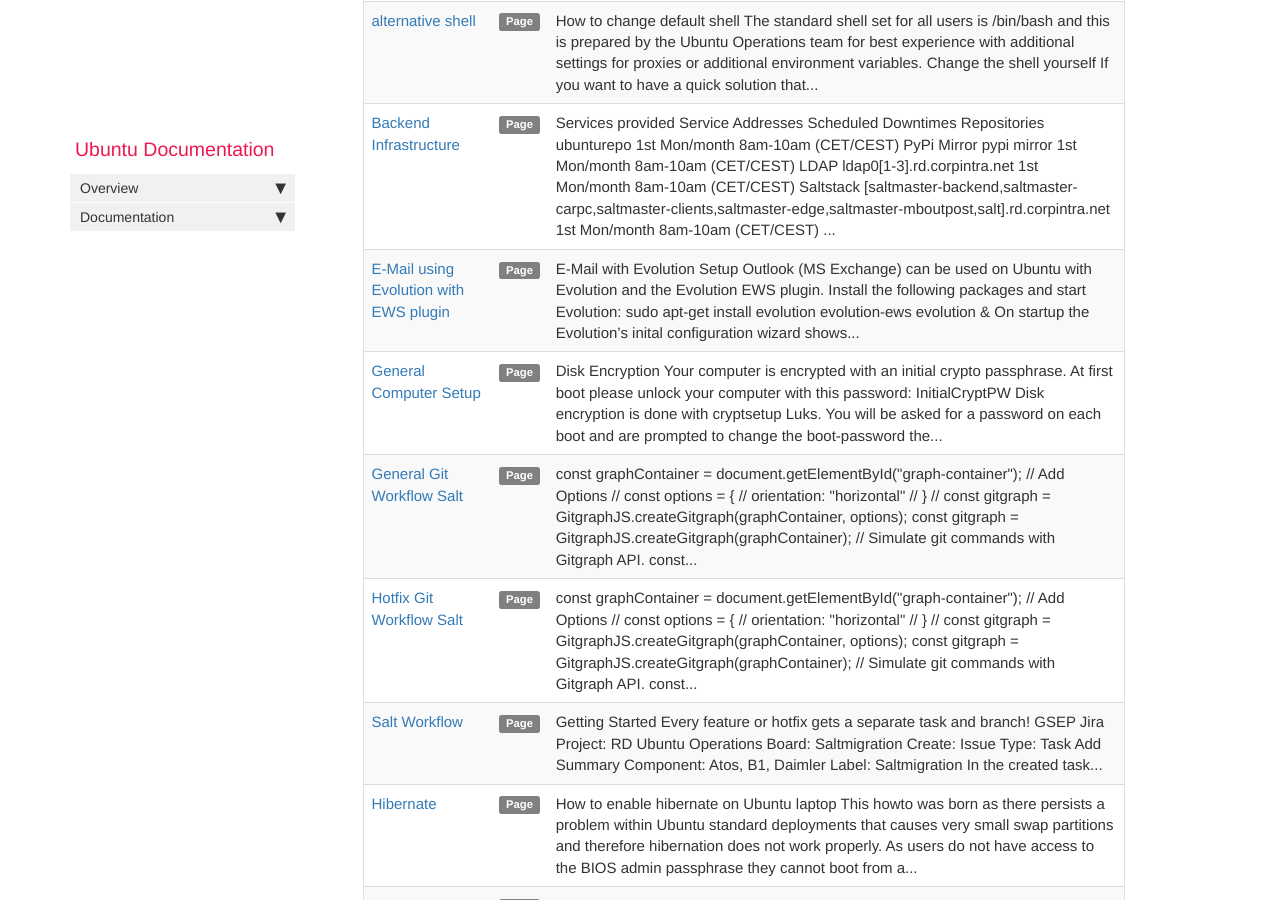
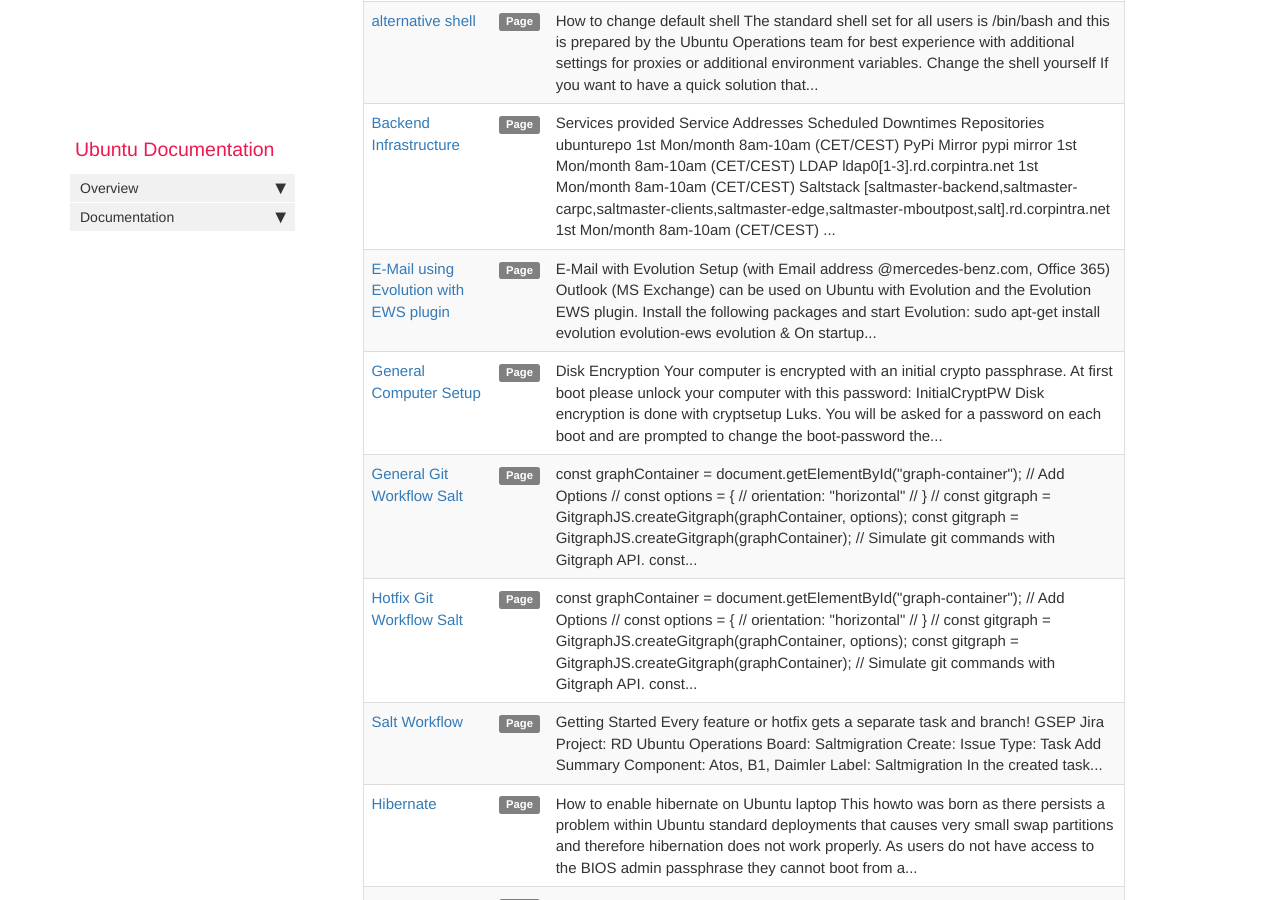
Before and after one commit to RajputPawan/Prometheus, a Jekyll site: the page built from pages/tags/tag_docs.md, in a window 1280 px wide and 900 px high, scrolled down 492 px. Built offline with Jekyll 4.4.1, drawn with Linux system fonts in a browser that asks for light colours; comment, search, counter and statistics services are not loaded; some of the changed lines change nothing that is shown.

Commit message:
add evolution setup with Office365

````diff
--- a/pages/docs/evolution.md
+++ b/pages/docs/evolution.md
@@ -3,15 +3,49 @@
 permalink: evolution.html
 sidebar: default_sidebar
 tags: [docs]
-keywords: disk encryption, encryption
-last_updated: July 2, 2021
+keywords: disk encryption, encryption, o365
+last_updated: January 18, 2023
 toc: true
 folder: docs
 ---
 
 ## E-Mail with Evolution
 
-### Setup
+### Setup (with Email address @mercedes-benz.com, Office 365)
+
+Outlook (MS Exchange) can be used on Ubuntu with Evolution and the Evolution EWS plugin.
+
+Install the following packages and start Evolution:
+
+```bash
+sudo apt-get install evolution evolution-ews
+evolution &
+```
+
+On startup the Evolution's inital configuration wizard shows up.
+
+Fill in the details as shown in these pictures.
+
+Enter in Username your @mercedes-benz.com Email address
+Enter in Host URL: https://outlook.office365.com/EWS/Exchange.asmx
+Instead of "NTLM" choose "OAuth2 (Office365)"
+![evolution_6](images/docs/evolution/evolution-o365_2.jpg)
+
+In "Override Office365 OAuth2 settings"
+Enter the Application ID: 751cf8be-ca07-484b-9308-fac4b9d85eff
+![evolution_7](images/docs/evolution/evolution-o365_3.jpg)
+
+Verify the highlighted items:
+![evolution_5](images/docs/evolution/evolution-o365_1.jpg)
+
+You should see the following picture:
+![evolution_4](images/docs/evolution/evolution-o365_0.jpg)
+
+Click OK
+
+Note: Emails can also be read in the web browser via this link: https://outlook.office.com/
+
+### Setup (with Email address @daimler.com)
 
 Outlook (MS Exchange) can be used on Ubuntu with Evolution and the Evolution EWS plugin.
 
````
Also changed, not shown: images/docs/evolution/evolution-o365_0.png (added), images/docs/evolution/evolution-o365_1.png (added), images/docs/evolution/evolution-o365_2.png (added), images/docs/evolution/evolution-o365_3.png (added).
